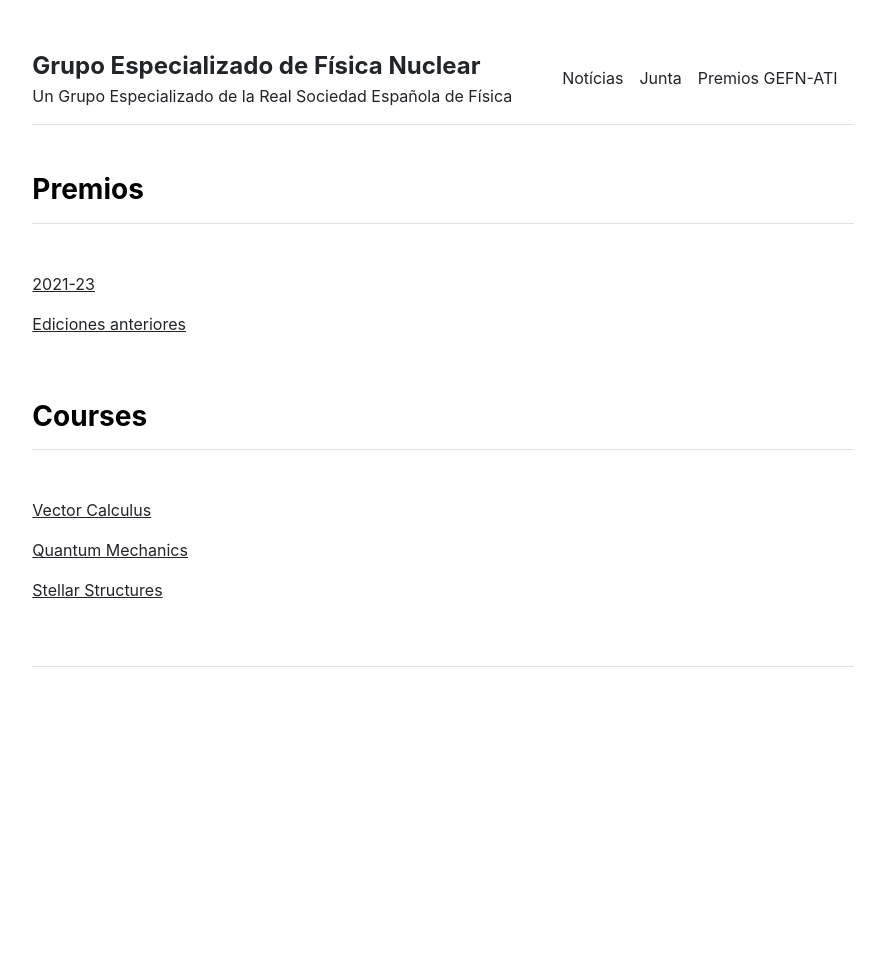
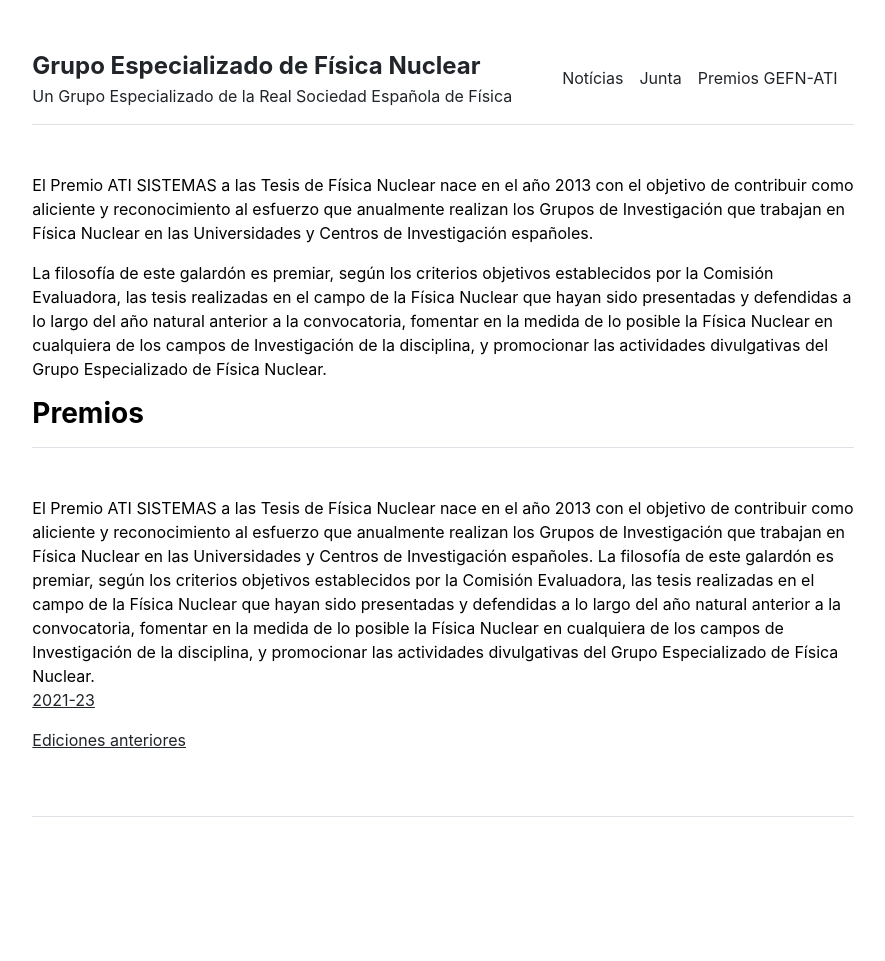
Before and after one commit to GEFN-RSEF/GEFN-RSEF.github.io, a Jekyll site: the page built from premios.md, in a window 1280 px wide. Shown: the whole page, without its empty margins (197-1082 px from the left). Built offline with Jekyll 4.4.1, drawn with Linux system fonts in a browser that asks for light colours; before the commit the page ends 900 px from its top, so only the background shows below that.

Commit message:
Premios text test

```diff
--- a/_layouts/premios.html
+++ b/_layouts/premios.html
@@ -7,17 +7,23 @@ layout: default
 <div class="row g-5 mb-5">
   <div>
     <h3 class="fw-bold border-bottom pb-3 mb-5">Premios</h3>
+
+    El Premio ATI SISTEMAS a las Tesis de Física Nuclear nace en el año 2013  con el
+objetivo de contribuir como aliciente y reconocimiento al esfuerzo que anualmente
+realizan los Grupos de Investigación que trabajan en Física Nuclear en las
+Universidades y Centros de Investigación españoles.
+
+
+La filosofía de este galardón es premiar, según los criterios objetivos establecidos
+por la Comisión Evaluadora, las tesis realizadas en el campo de la Física Nuclear
+que hayan sido presentadas y defendidas a lo largo del año natural anterior a la
+convocatoria, fomentar en la medida de lo posible la  Física
+Nuclear en cualquiera de los campos de Investigación de la disciplina, y
+promocionar las actividades divulgativas del Grupo Especializado de Física Nuclear.
+
+
     {% for premio in site.data.settings.premios %}
       <p><a href="{{ site.github.url }}/premios/{{ premio.url}}">{{ premio.name }}</a></p>
     {% endfor %}
   </div>
 </div>
-
-<div class="row g-5 mb-5">
-  <div>
-    <h3 class="fw-bold border-bottom pb-3 mb-5">Courses</h3>
-    {% for course in site.data.settings.courses %}
-      <p><a href="{{ site.github.url }}/courses/{{ course.url}}">{{ course.name }}</a></p>
-    {% endfor %}
-  </div>
-</div>
--- a/premios.md
+++ b/premios.md
@@ -2,3 +2,15 @@
 layout: premios
 title: "Premios GEFN-ATI"
 ---
+El Premio ATI SISTEMAS a las Tesis de Física Nuclear nace en el año 2013  con el
+objetivo de contribuir como aliciente y reconocimiento al esfuerzo que anualmente
+realizan los Grupos de Investigación que trabajan en Física Nuclear en las
+Universidades y Centros de Investigación españoles.
+
+
+La filosofía de este galardón es premiar, según los criterios objetivos establecidos
+por la Comisión Evaluadora, las tesis realizadas en el campo de la Física Nuclear
+que hayan sido presentadas y defendidas a lo largo del año natural anterior a la
+convocatoria, fomentar en la medida de lo posible la  Física
+Nuclear en cualquiera de los campos de Investigación de la disciplina, y
+promocionar las actividades divulgativas del Grupo Especializado de Física Nuclear.
```
